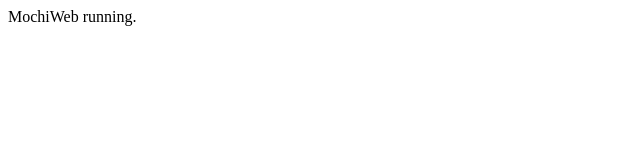
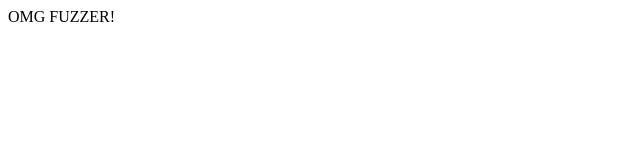
Before and after one commit to statik/fuzzer, a plain HTML site: page priv/www/index.html in a window 1280 px wide. Shown: the full height of the page, 0-640 px from the left. Drawn offline with Linux system fonts and the light colour scheme.

Commit message:
Message.

```diff
--- a/priv/www/index.html
+++ b/priv/www/index.html
@@ -3,6 +3,6 @@
 <title>It Worked</title>
 </head>
 <body>
-MochiWeb running.
+OMG FUZZER!
 </body>
 </html>
```
